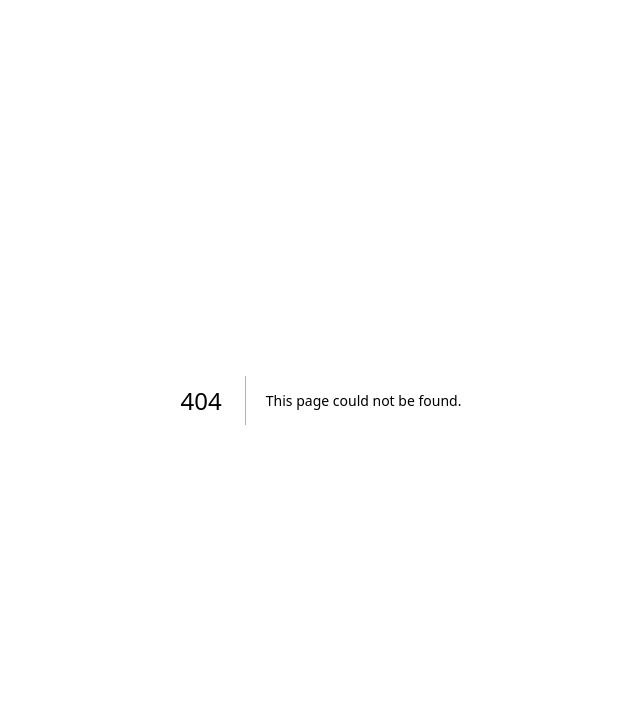
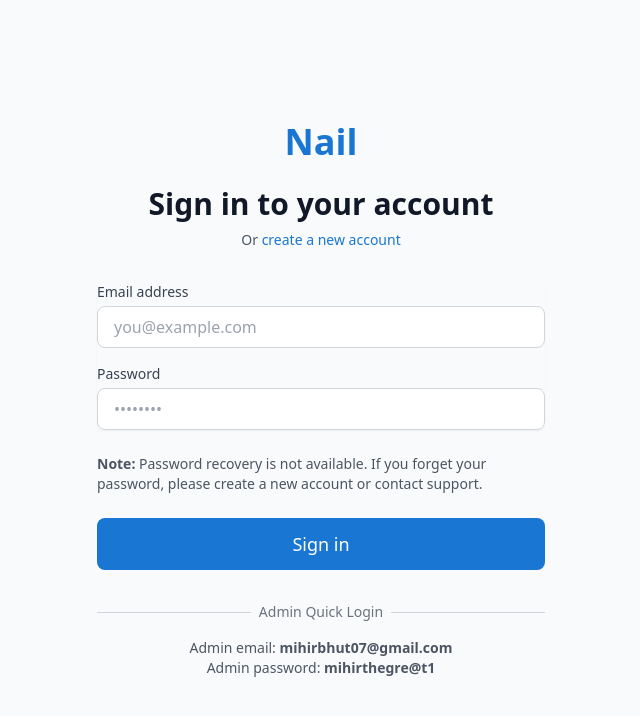
Before and after one commit to Klaro-beta1/klarobeta02, a Next.js app in the folder frontend/: page /login in a window 1280 px wide. Before the commit this address had no page. Shown: the top 716 px of the page, without its empty margins (319-959 px from the left). Built offline with nearby package versions, Linux system fonts and the light colour scheme.

Commit message:
Auto-commit: Agent tool execution

```diff
--- /dev/null
+++ b/frontend/pages/login.tsx
@@ -0,0 +1,127 @@
+import { useState } from 'react';
+import { useRouter } from 'next/router';
+import Link from 'next/link';
+import { useAuth } from '@/lib/AuthContext';
+
+export default function Login() {
+  const [email, setEmail] = useState('');
+  const [password, setPassword] = useState('');
+  const [error, setError] = useState('');
+  const [loading, setLoading] = useState(false);
+  const { login } = useAuth();
+  const router = useRouter();
+
+  const handleSubmit = async (e: React.FormEvent) => {
+    e.preventDefault();
+    setError('');
+    setLoading(true);
+
+    try {
+      await login(email, password);
+    } catch (err: any) {
+      setError(err.message || 'Login failed. Please check your credentials.');
+    } finally {
+      setLoading(false);
+    }
+  };
+
+  return (
+    <div className="min-h-screen flex items-center justify-center bg-gray-50 py-12 px-4 sm:px-6 lg:px-8">
+      <div className="max-w-md w-full space-y-8">
+        <div>
+          <h1 className="text-center text-4xl font-bold text-primary">Nail</h1>
+          <h2 className="mt-6 text-center text-3xl font-extrabold text-gray-900">
+            Sign in to your account
+          </h2>
+          <p className="mt-2 text-center text-sm text-gray-600">
+            Or{' '}
+            <Link href="/register" className="font-medium text-primary hover:text-primary-dark">
+              create a new account
+            </Link>
+          </p>
+        </div>
+
+        <form className="mt-8 space-y-6" onSubmit={handleSubmit}>
+          {error && (
+            <div className="rounded-md bg-red-50 p-4">
+              <p className="text-sm text-red-800">{error}</p>
+            </div>
+          )}
+
+          <div className="rounded-md shadow-sm space-y-4">
+            <div>
+              <label htmlFor="email" className="block text-sm font-medium text-gray-700 mb-1">
+                Email address
+              </label>
+              <input
+                id="email"
+                name="email"
+                type="email"
+                autoComplete="email"
+                required
+                className="input"
+                placeholder="you@example.com"
+                value={email}
+                onChange={(e) => setEmail(e.target.value)}
+              />
+            </div>
+
+            <div>
+              <label htmlFor="password" className="block text-sm font-medium text-gray-700 mb-1">
+                Password
+              </label>
+              <input
+                id="password"
+                name="password"
+                type="password"
+                autoComplete="current-password"
+                required
+                className="input"
+                placeholder="••••••••"
+                value={password}
+                onChange={(e) => setPassword(e.target.value)}
+              />
+            </div>
+          </div>
+
+          <div className="text-sm text-gray-600">
+            <p>
+              <strong>Note:</strong> Password recovery is not available. If you forget your password,
+              please create a new account or contact support.
+            </p>
+          </div>
+
+          <div>
+            <button
+              type="submit"
+              disabled={loading}
+              className="w-full btn-primary py-3 text-lg disabled:opacity-50 disabled:cursor-not-allowed"
+            >
+              {loading ? 'Signing in...' : 'Sign in'}
+            </button>
+          </div>
+        </form>
+
+        <div className="mt-6">
+          <div className="relative">
+            <div className="absolute inset-0 flex items-center">
+              <div className="w-full border-t border-gray-300" />
+            </div>
+            <div className="relative flex justify-center text-sm">
+              <span className="px-2 bg-gray-50 text-gray-500">Admin Quick Login</span>
+            </div>
+          </div>
+
+          <div className="mt-4 text-sm text-gray-600 text-center">
+            <p>
+              Admin email: <strong>mihirbhut07@gmail.com</strong>
+            </p>
+            <p>
+              Admin password: <strong>mihirthegre@t1</strong>
+            </p>
+          </div>
+        </div>
+      </div>
+    </div>
+  );
+}
```
